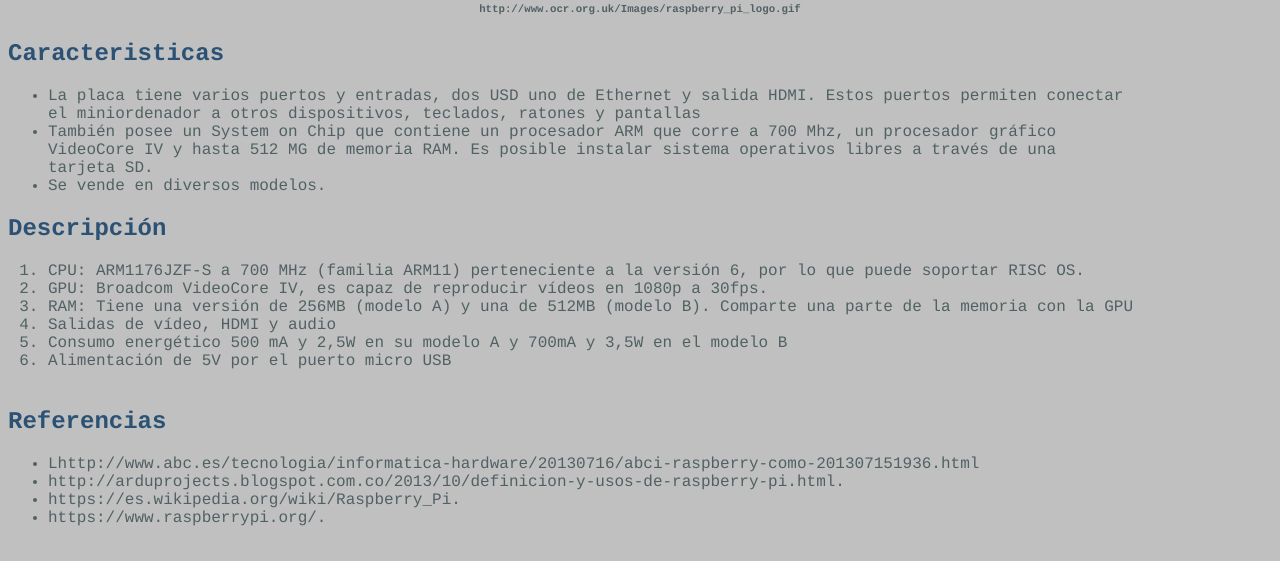
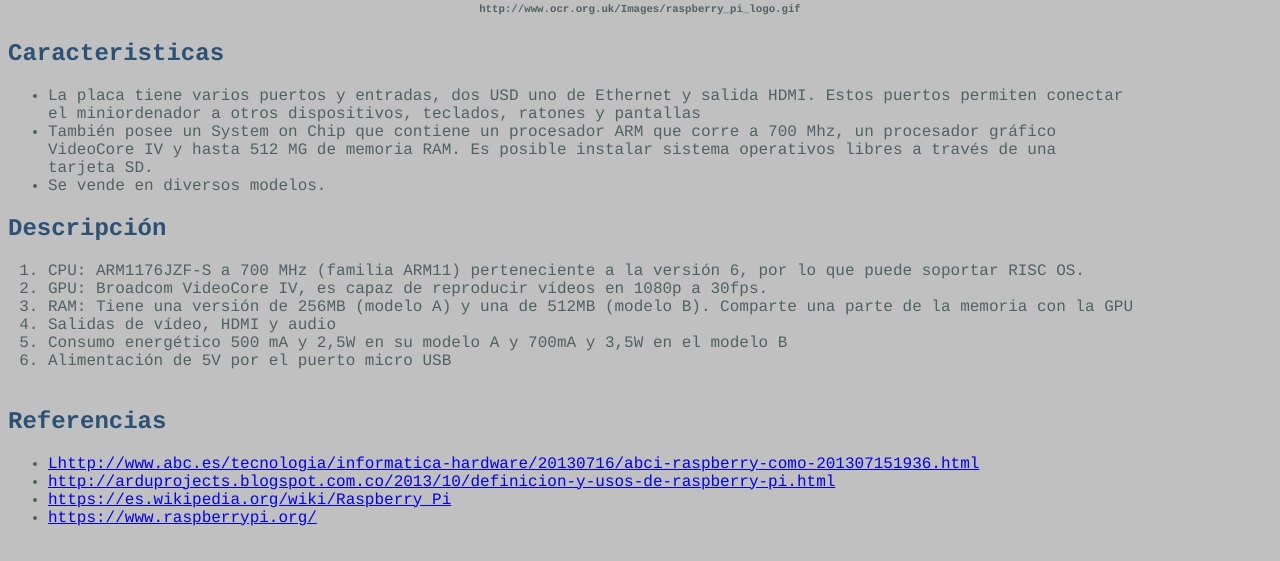
Before and after one commit to LawEnciso/html, a plain HTML site: page index.html in a window 1280 px wide. Shown: the part 1234-1795 px from the top of the page. Drawn offline with Linux system fonts and the light colour scheme.

Commit message:
Todos los archivos

```diff
--- a/index.html
+++ b/index.html
@@ -57,11 +57,10 @@
     </ol></font>
       <font color="2B5274"><h2>Referencias </h2></font>
                     <font color="516163"> <ul><!-- Listas sin ordenar -->
-                         <li> Lhttp://www.abc.es/tecnologia/informatica-hardware/20130716/abci-raspberry-como-201307151936.html</li>
-                         <li> http://arduprojects.blogspot.com.co/2013/10/definicion-y-usos-de-raspberry-pi.html. </li>
-                         <li> https://es.wikipedia.org/wiki/Raspberry_Pi. </li>
-                         <li> https://www.raspberrypi.org/. </li><br/>
-
+                        <li> <a href=" Lhttp://www.abc.es/tecnologia/informatica-hardware/20130716/abci-raspberry-como-201307151936.html">  Lhttp://www.abc.es/tecnologia/informatica-hardware/20130716/abci-raspberry-como-201307151936.html </a> </li>
+                        <li> <a href="http://arduprojects.blogspot.com.co/2013/10/definicion-y-usos-de-raspberry-pi.html">http://arduprojects.blogspot.com.co/2013/10/definicion-y-usos-de-raspberry-pi.html </a> </li>
+                        <li> <a href=" https://es.wikipedia.org/wiki/Raspberry_Pi">  https://es.wikipedia.org/wiki/Raspberry_Pi </a> </li>
+                        <li> <a href=" https://www.raspberrypi.org/">  https://www.raspberrypi.org/ </a> </li></br>
                     </ul></font>
     </font>
     </body>
```
Also changed, not shown: bananaPi.html (+2 -3 lines), particle.html (+1 -1 lines).
